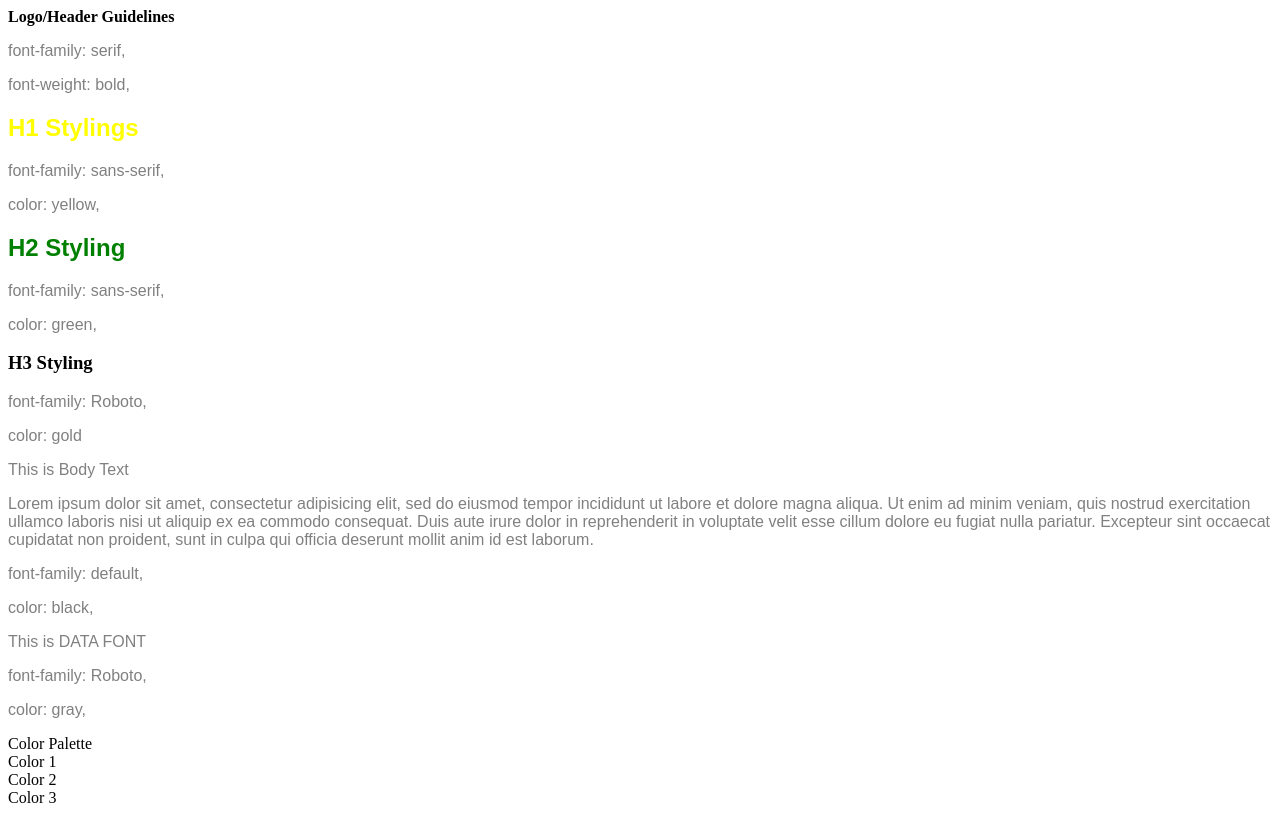
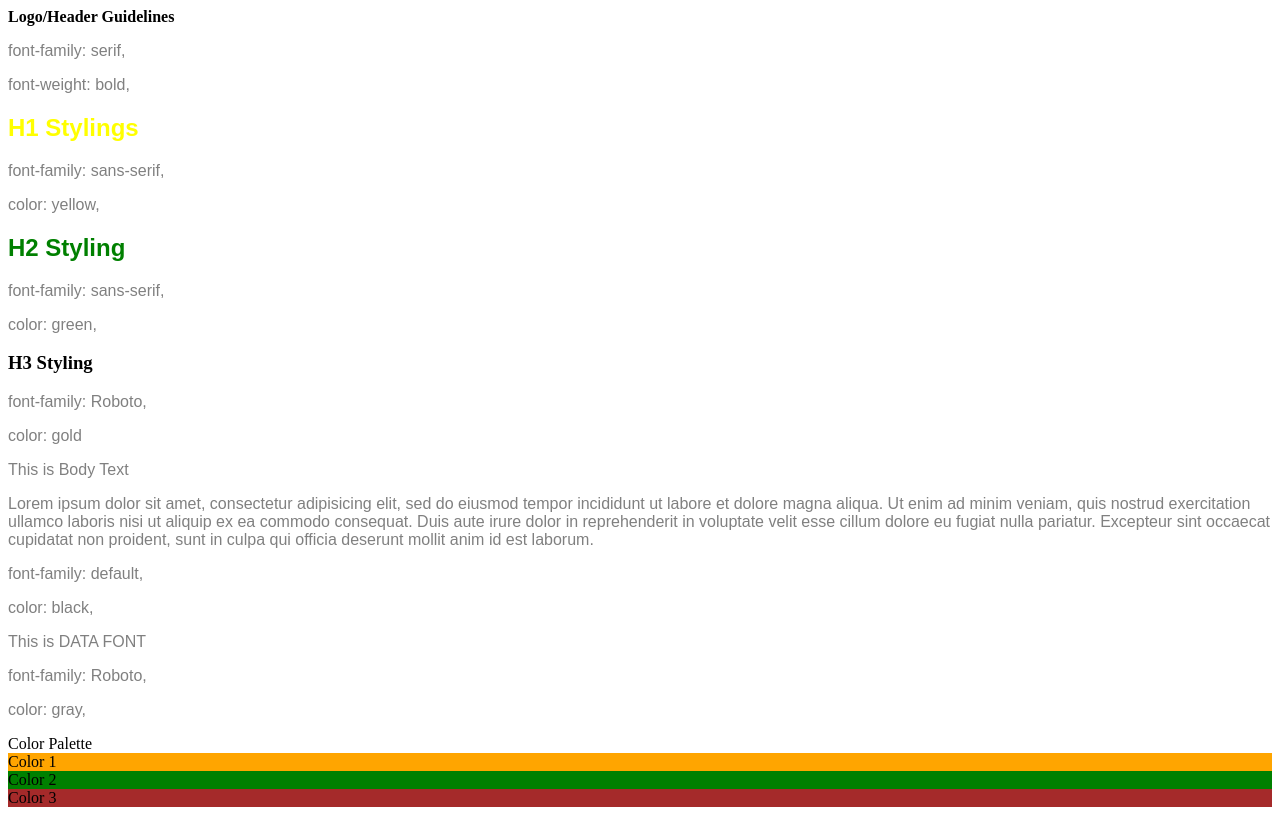
Before and after one commit to jurrish/cookie_stand, a plain HTML site: page styleguide.html in a window 1280 px wide. Drawn offline with Linux system fonts and the light colour scheme.

Commit message:
added additional colors to my palette

```diff
--- a/style.css
+++ b/style.css
@@ -21,3 +21,15 @@ h2 {
 h3 {
 
 }
+
+#colorOne {
+  background-color: orange;
+}
+
+#colorTwo {
+  background-color: green;
+}
+
+#colorThree {
+  background-color: brown;
+}
```
